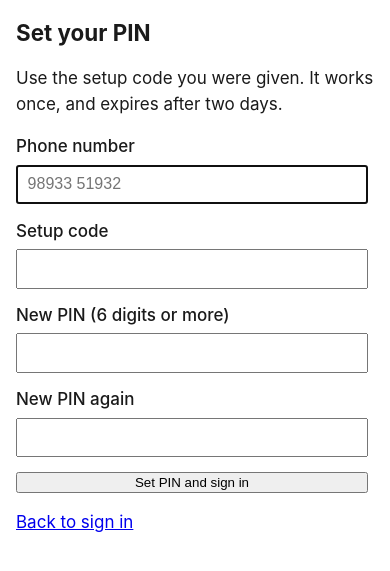
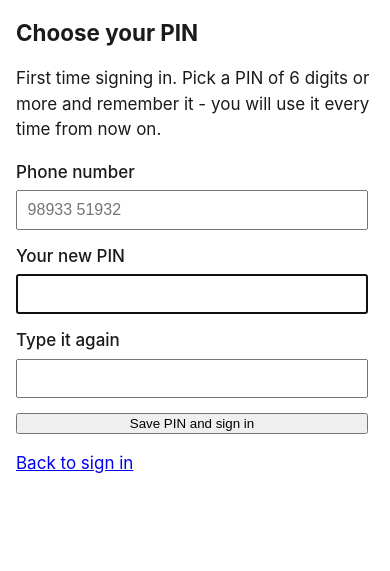
Before and after one commit to architkhandelwal2005/Sapcon-Instruments-Personal-Software-, a FastAPI app: page /enrol in a window 390 px wide; the page is wider, and only the part inside the window is pictured. Shown: the part 81-652 px from the top of that part. Run offline with FastAPI, Linux system fonts and the light colour scheme; some libraries are stand-ins or nearby versions.

Commit message:
One door: a phone number and a PIN you choose yourself
Getting a login took a setup code, which the owner had to issue on one
page, read out loud, and reissue whenever anybody forgot theirs. For a
team of fifteen spread across the country that makes one person the help
desk for everyone else's first Monday, and it was the wrong shape for a
system whose whole point is that nobody has to be chased.

There is now one door. Everyone goes to the same page and types their
phone number and their PIN. Somebody signing in for the first time is
carried on to confirm the PIN they just typed, with their number already
filled in, and lands where they were going. Nobody has to be told which
page to start on or wait for a code to arrive.

The guard moves rather than disappearing. An account can only be claimed
on a number the owner has already registered, and only while it has no
PIN: the moment one exists the account refuses to be claimed again, so
this can never take over a working login. Reopening that window is an
owner action - Reset PIN now forgets the PIN and signs the person out,
and they choose a new one at their next sign-in, which also means the
owner never learns anybody's PIN. /admin/users shows "not set yet" for
an account nobody has claimed.

What this gives up, stated plainly: between the owner adding someone and
that person first signing in, anyone who knows the number could claim it.
That window used to need a code as well. It is minutes to days long, it
is visible on the admin page, and it shuts permanently on first use -
which is the trade the owner asked for, having watched the code flow.

The enrol_code columns are dropped; migration 0017.

Co-Authored-By: Claude Opus 5 <noreply@anthropic.com>

```diff
--- a/app/web/auth.py
+++ b/app/web/auth.py
@@ -39,7 +39,6 @@ REFRESH_AFTER_HOURS = 24        # don't write to the session row on every reques
 MIN_PIN_LENGTH = 6              # 4 digits is 10,000 guesses against a public URL
 MAX_FAILED = 5
 LOCKOUT_MINUTES = 15
-ENROL_CODE_HOURS = 48
 
 ROLES = ("owner", "office", "employee")
 
@@ -189,7 +188,7 @@ def end_all_sessions(conn: psycopg.Connection, entity_id: str) -> None:
 
 
 def authenticate(conn: psycopg.Connection, phone: str, pin: str) -> tuple[Optional[Actor], str]:
-    """(actor, reason). reason is one of '', 'bad', 'locked', 'not_enrolled',
+    """(actor, reason). reason is one of '', 'bad', 'locked', 'no_pin_yet',
     'disabled'. Counts failures and locks the account for a while, because a
     6-digit PIN on a public address is guessable otherwise."""
     try:
@@ -223,7 +222,7 @@ def authenticate(conn: psycopg.Connection, phone: str, pin: str) -> tuple[Option
             return None, "locked"
         if not pin_hash:
             conn.rollback()
-            return None, "not_enrolled"
+            return None, "no_pin_yet"
 
         if not verify_pin(pin, pin_hash):
             failed += 1
@@ -245,28 +244,27 @@ def authenticate(conn: psycopg.Connection, phone: str, pin: str) -> tuple[Option
 
 
 # --------------------------------------------------------------------------
-# Enrolment - how someone gets their first PIN
+# First PIN
 #
-# There is no channel to send a code on, so the owner issues one and passes it
-# to the person himself. "First login with no PIN sets one" would be account
-# takeover for anyone who knows an employee's phone number.
+# There is no channel to send a one-time code on - the Meta test number reaches
+# five phones, not a whole team - so a code would have to be read out by the
+# owner and typed in by the employee, and in practice that means the owner is
+# the help desk for every new joiner and every forgotten PIN.
+#
+# So an account is claimed instead: the first person to sign in with a number
+# the owner has registered chooses the PIN for it. The window is the gap
+# between the owner creating the row and the employee's first sign-in, it is
+# visible on /admin/users as "not set yet", and it shuts permanently the moment
+# a PIN exists. Re-opening it is an owner action (Reset PIN), never automatic.
 
 
-def issue_enrol_code(conn: psycopg.Connection, entity_id: str) -> str:
-    """Returns the code in plain text exactly once; only its hash is kept."""
-    code = secrets.token_urlsafe(6)[:8].upper()
-    with conn.cursor() as cur:
-        cur.execute(
-            "update app_users set enrol_code_hash = %s, enrol_expires_at = %s where entity_id = %s",
-            (_token_hash(code), _now() + timedelta(hours=ENROL_CODE_HOURS), entity_id),
-        )
-    conn.commit()
-    return code
+def claim_account(conn: psycopg.Connection, phone: str, pin: str) -> tuple[Optional[Actor], str]:
+    """Set the first PIN for a registered number that has none.
 
-
-def complete_enrolment(conn: psycopg.Connection, phone: str, code: str, pin: str) -> tuple[Optional[Actor], str]:
-    """Consumes the code and sets the PIN. (actor, reason); reason is one of
-    '', 'bad', 'weak_pin'."""
+    Refuses an account that already has a PIN, so this can never overwrite a
+    working login - a forgotten PIN has to go back through the owner.
+    (actor, reason); reason is one of '', 'bad', 'weak_pin', 'disabled',
+    'already_set'."""
     try:
         _check_pin_shape(pin)
     except ValueError:
@@ -279,9 +277,9 @@ def complete_enrolment(conn: psycopg.Connection, phone: str, code: str, pin: str
     with conn.cursor() as cur:
         cur.execute(
             """
-            select u.entity_id, e.canonical_name, u.role, u.enrol_code_hash, u.enrol_expires_at
+            select u.entity_id, e.canonical_name, u.role, u.pin_hash, u.disabled
             from app_users u join entities e on e.id = u.entity_id
-            where u.phone_digits = %s and not u.disabled
+            where u.phone_digits = %s
             """,
             (digits,),
         )
@@ -290,21 +288,35 @@ def complete_enrolment(conn: psycopg.Connection, phone: str, code: str, pin: str
             conn.rollback()
             _burn_time()
             return None, "bad"
-        entity_id, name, role, code_hash, expires = row
-        if not code_hash or expires is None or expires <= _now():
+        entity_id, name, role, pin_hash, disabled = row
+        if disabled:
             conn.rollback()
-            return None, "bad"
-        if not hmac.compare_digest(code_hash, _token_hash((code or "").strip().upper())):
+            return None, "disabled"
+        if pin_hash:
             conn.rollback()
-            return None, "bad"
+            return None, "already_set"
 
         cur.execute(
-            "update app_users set pin_hash = %s, pin_set_at = now(), enrol_code_hash = null, "
-            "enrol_expires_at = null, failed_attempts = 0, locked_until = null where entity_id = %s",
+            "update app_users set pin_hash = %s, pin_set_at = now(), "
+            "failed_attempts = 0, locked_until = null where entity_id = %s",
             (hash_pin(pin), entity_id),
         )
     conn.commit()
     return Actor(entity_id=str(entity_id), name=name, role=role), ""
+
+
+def clear_pin(conn: psycopg.Connection, entity_id: str) -> None:
+    """Forget someone's PIN so they choose a new one next time they sign in,
+    and sign them out everywhere. This is what "Reset PIN" does - the owner
+    never learns, or chooses, anybody's PIN."""
+    with conn.cursor() as cur:
+        cur.execute(
+            "update app_users set pin_hash = null, pin_set_at = null, "
+            "failed_attempts = 0, locked_until = null where entity_id = %s",
+            (entity_id,),
+        )
+    conn.commit()
+    end_all_sessions(conn, entity_id)
 
 
 def set_pin(conn: psycopg.Connection, entity_id: str, pin: str) -> None:
--- a/app/web/templates/enrol.html
+++ b/app/web/templates/enrol.html
@@ -1,26 +1,27 @@
 {% extends "base.html" %}
-{% block title %}Set your PIN - Sapcon CRM{% endblock %}
+{% block title %}Choose your PIN - Sapcon CRM{% endblock %}
 {% block main_class %}narrow{% endblock %}
 {% block content %}
-<h1>Set your PIN</h1>
-<p class="muted">Use the setup code you were given. It works once, and expires after two days.</p>
+<h1>Choose your PIN</h1>
+<p class="muted">First time signing in. Pick a PIN of {{ min_pin }} digits or more
+and remember it - you will use it every time from now on.</p>
 
 {% if message %}<p class="flash">{{ message }}</p>{% endif %}
 
 <form method="post" action="/enrol" class="stacked">
+  <input type="hidden" name="next" value="{{ next }}">
   <label>Phone number
-    <input type="tel" name="phone" inputmode="tel" placeholder="98933 51932" required autofocus>
+    <input type="tel" name="phone" inputmode="tel" value="{{ phone }}"
+           placeholder="98933 51932" required>
   </label>
-  <label>Setup code
-    <input type="text" name="code" autocapitalize="characters" required>
+  <label>Your new PIN
+    <input type="password" name="pin" inputmode="numeric" minlength="{{ min_pin }}"
+           required autofocus>
   </label>
-  <label>New PIN ({{ min_pin }} digits or more)
-    <input type="password" name="pin" inputmode="numeric" minlength="{{ min_pin }}" required>
-  </label>
-  <label>New PIN again
+  <label>Type it again
     <input type="password" name="pin_again" inputmode="numeric" minlength="{{ min_pin }}" required>
   </label>
-  <button type="submit">Set PIN and sign in</button>
+  <button type="submit">Save PIN and sign in</button>
 </form>
 
 <p class="muted"><a href="/login">Back to sign in</a></p>
--- a/app/web/templates/login.html
+++ b/app/web/templates/login.html
@@ -19,5 +19,6 @@
   <button type="submit">Sign in</button>
 </form>
 
-<p class="muted">No PIN yet? <a href="/enrol">Set one with a setup code</a>.</p>
+<p class="muted">Signing in for the first time? Enter your number and the PIN you
+want - you will be asked to confirm it.</p>
 {% endblock %}
```
Also changed, not shown: app/web/routes/admin.py (+10 -16 lines), app/web/routes/login.py (+29 -12 lines), app/web/templates/admin_users.html (+8 -10 lines), tests/test_first_pin.py (added, +93 -0 lines), migrations/0017_drop_enrol_codes.sql (added).
